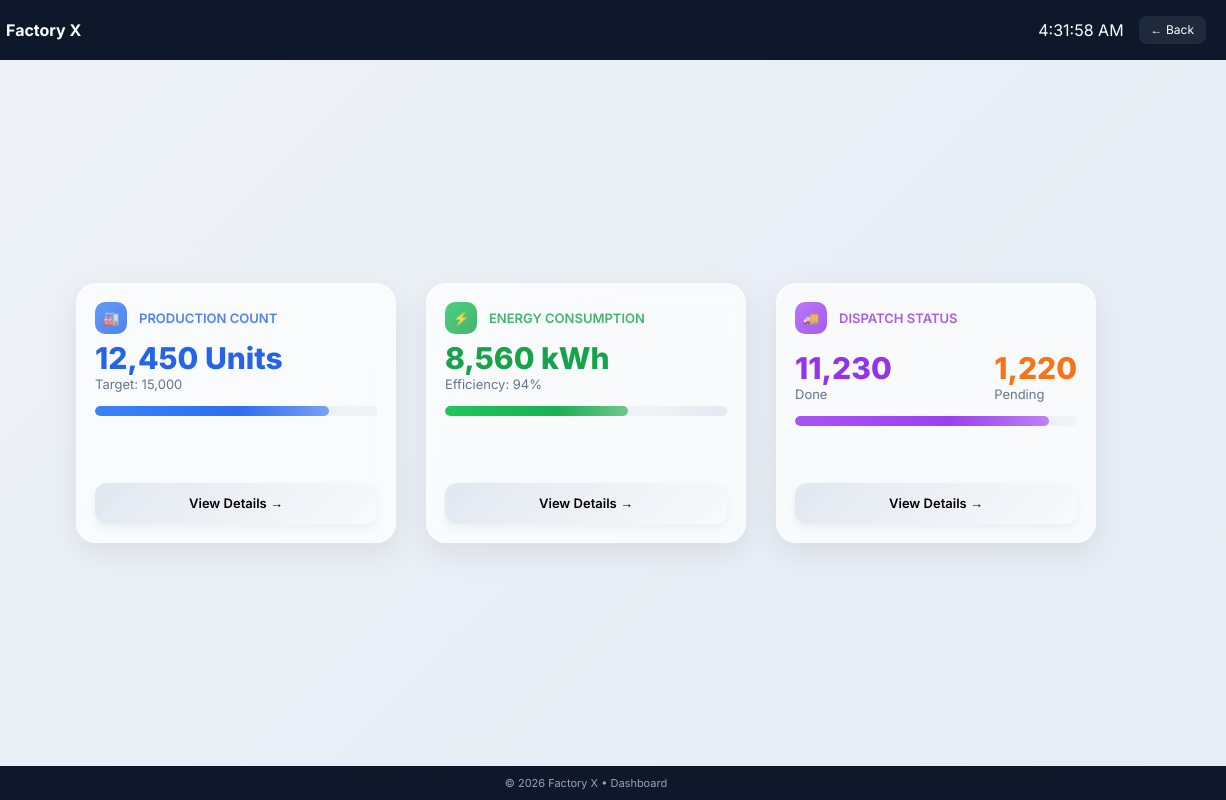
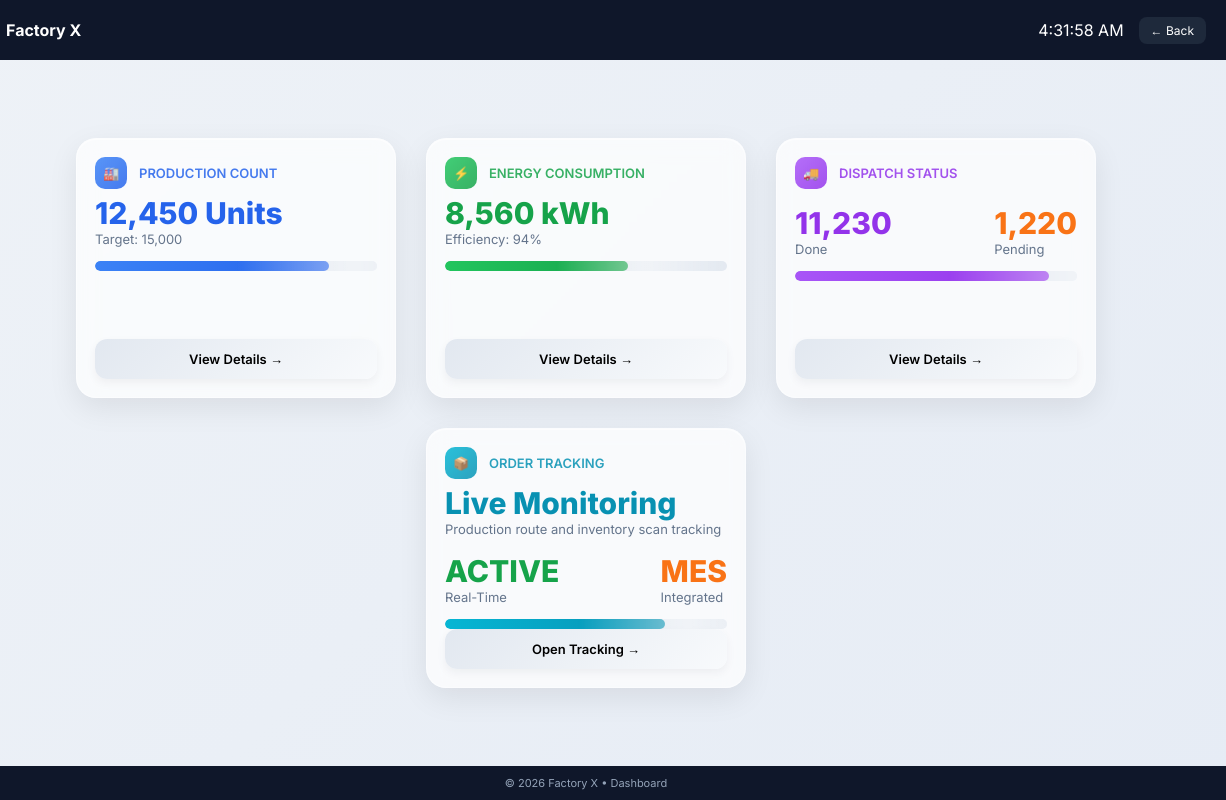
Before and after one commit to Ashish58/Ashish58-Factory-X-Simulation, a React app: page dashboard.html in a window 1280 px wide. Shown: the full height of the page, 54-1280 px from the left. Built offline with nearby package versions, Linux system fonts and the light colour scheme.

Commit message:
Update dashboard.html

```diff
--- a/dashboard.html
+++ b/dashboard.html
@@ -8,11 +8,12 @@
 <link href="https://fonts.googleapis.com/css2?family=Inter:wght@400;600;700;800&display=swap" rel="stylesheet">
 
 <style>
+
 *{
   margin:0;
   padding:0;
   box-sizing:border-box;
-  font-family:Inter;
+  font-family:Inter,sans-serif;
 }
 
 html,body{
@@ -26,11 +27,14 @@ body{
 }
 
 /* HEADER */
+
 header{
   height:60px;
   background:#0f172a;
   color:#fff;
+
   padding:0 20px;
+
   display:flex;
   justify-content:space-between;
   align-items:center;
@@ -47,6 +51,7 @@ header{
 }
 
 /* RIGHT SIDE */
+
 .header-right{
   display:flex;
   align-items:center;
@@ -57,8 +62,11 @@ header{
   background:#1e293b;
   border:none;
   color:#fff;
+
   padding:6px 12px;
+
   border-radius:8px;
+
   cursor:pointer;
   font-size:12px;
 }
@@ -68,15 +76,19 @@ header{
 }
 
 /* MAIN */
+
 main{
   flex:1;
+
   display:flex;
   justify-content:center;
   align-items:center;
+
   padding:30px;
 }
 
 /* CARD WRAPPER */
+
 .card-wrapper{
   display:flex;
   gap:30px;
@@ -85,14 +97,17 @@ main{
 }
 
 /* CARD */
+
 .card{
   width:320px;
   height:260px;
 
   background:rgba(255,255,255,0.7);
+
   backdrop-filter:blur(10px);
 
   border-radius:20px;
+
   padding:18px;
 
   display:flex;
@@ -100,6 +115,7 @@ main{
   justify-content:space-between;
 
   border:1px solid rgba(255,255,255,0.4);
+
   box-shadow:
     0 10px 30px rgba(0,0,0,0.08),
     inset 0 1px 0 rgba(255,255,255,0.6);
@@ -112,32 +128,52 @@ main{
   box-shadow:0 20px 40px rgba(0,0,0,0.12);
 }
 
-/* HEADER */
+/* CARD HEADER */
+
 .card-header{
   display:flex;
   align-items:center;
   gap:12px;
+
   font-size:13px;
   font-weight:600;
-  opacity:0.8;
+
+  opacity:0.85;
 }
 
 .icon{
   width:32px;
   height:32px;
+
   border-radius:10px;
+
   display:flex;
   align-items:center;
   justify-content:center;
+
   color:#fff;
 }
 
 /* ICON COLORS */
-.blue-bg{background:linear-gradient(135deg,#3b82f6,#2563eb);}
-.green-bg{background:linear-gradient(135deg,#22c55e,#16a34a);}
-.purple-bg{background:linear-gradient(135deg,#a855f7,#9333ea);}
 
-/* VALUES */
+.blue-bg{
+  background:linear-gradient(135deg,#3b82f6,#2563eb);
+}
+
+.green-bg{
+  background:linear-gradient(135deg,#22c55e,#16a34a);
+}
+
+.purple-bg{
+  background:linear-gradient(135deg,#a855f7,#9333ea);
+}
+
+.cyan-bg{
+  background:linear-gradient(135deg,#06b6d4,#0891b2);
+}
+
+/* VALUE */
+
 .value{
   font-size:30px;
   font-weight:800;
@@ -150,17 +186,37 @@ main{
 }
 
 /* COLORS */
-.blue{color:#2563eb;}
-.green{color:#16a34a;}
-.purple{color:#9333ea;}
-.orange{color:#f97316;}
+
+.blue{
+  color:#2563eb;
+}
+
+.green{
+  color:#16a34a;
+}
+
+.purple{
+  color:#9333ea;
+}
+
+.orange{
+  color:#f97316;
+}
+
+.cyan{
+  color:#0891b2;
+}
 
 /* PROGRESS */
+
 .progress{
   margin-top:14px;
   height:10px;
+
   background:#e2e8f0;
+
   border-radius:20px;
+
   overflow:hidden;
 }
 
@@ -174,36 +230,59 @@ main{
   content:"";
   position:absolute;
   inset:0;
-  background:linear-gradient(90deg,transparent,rgba(255,255,255,0.5),transparent);
+
+  background:
+  linear-gradient(
+    90deg,
+    transparent,
+    rgba(255,255,255,0.5),
+    transparent
+  );
+
   animation:shine 2s infinite;
 }
 
 @keyframes shine{
-  0%{transform:translateX(-100%);}
-  100%{transform:translateX(100%);}
+
+  0%{
+    transform:translateX(-100%);
+  }
+
+  100%{
+    transform:translateX(100%);
+  }
+
 }
 
 /* SPLIT */
+
 .split{
   display:flex;
   justify-content:space-between;
   margin-top:10px;
 }
 
-/* BUTTON (ANCHOR STYLE) */
+/* BUTTON */
+
 .btn{
   text-decoration:none;
   text-align:center;
   display:block;
 
   padding:12px;
+
   border-radius:12px;
+
   font-size:13px;
   font-weight:600;
 
-  background:linear-gradient(135deg,#e2e8f0,#f8fafc);
+  background:
+  linear-gradient(135deg,#e2e8f0,#f8fafc);
+
   box-shadow:0 4px 10px rgba(0,0,0,0.05);
+
   transition:0.2s;
+
   color:#000;
 }
 
@@ -213,105 +292,282 @@ main{
 }
 
 /* FOOTER */
+
 footer{
   background:#0f172a;
   color:#94a3b8;
+
   text-align:center;
+
   padding:10px;
+
   font-size:11px;
 }
+
+/* RESPONSIVE */
+
+@media(max-width:768px){
+
+main{
+  padding:20px;
+}
+
+.card{
+  width:100%;
+  max-width:360px;
+}
+
+}
+
 </style>
 </head>
 
 <body>
 
 <header>
+
   <div class="header-left">
+
     <img src="assets/factory-logo.png" class="logo">
+
     <strong>Factory X</strong>
+
   </div>
 
   <div class="header-right">
+
     <div id="time"></div>
-    <button class="back-btn" onclick="history.back()">← Back</button>
+
+    <button class="back-btn" onclick="history.back()">
+      ← Back
+    </button>
+
   </div>
+
 </header>
 
 <main>
+
 <div class="card-wrapper">
 
 <!-- PRODUCTION -->
+
 <div class="card">
+
   <div>
+
     <div class="card-header blue">
+
       <div class="icon blue-bg">🏭</div>
+
       PRODUCTION COUNT
+
     </div>
 
-    <div class="value blue">12,450 Units</div>
-    <div class="sub">Target: 15,000</div>
+    <div class="value blue">
+      12,450 Units
+    </div>
+
+    <div class="sub">
+      Target: 15,000
+    </div>
 
     <div class="progress">
-      <div class="progress-fill" style="width:83%;background:linear-gradient(90deg,#3b82f6,#2563eb);"></div>
+
+      <div
+        class="progress-fill"
+        style="
+        width:83%;
+        background:linear-gradient(90deg,#3b82f6,#2563eb);
+      ">
+      </div>
+
     </div>
+
   </div>
 
   <a href="production-details.html" class="btn">
     View Details →
   </a>
+
 </div>
 
 <!-- ENERGY -->
+
 <div class="card">
+
   <div>
+
     <div class="card-header green">
+
       <div class="icon green-bg">⚡</div>
+
       ENERGY CONSUMPTION
+
     </div>
 
-    <div class="value green">8,560 kWh</div>
-    <div class="sub">Efficiency: 94%</div>
+    <div class="value green">
+      8,560 kWh
+    </div>
+
+    <div class="sub">
+      Efficiency: 94%
+    </div>
 
     <div class="progress">
-      <div class="progress-fill" style="width:65%;background:linear-gradient(90deg,#22c55e,#16a34a);"></div>
+
+      <div
+        class="progress-fill"
+        style="
+        width:65%;
+        background:linear-gradient(90deg,#22c55e,#16a34a);
+      ">
+      </div>
+
     </div>
+
   </div>
 
   <a href="energy-consumption.html" class="btn">
     View Details →
   </a>
+
 </div>
 
 <!-- DISPATCH -->
+
 <div class="card">
+
   <div>
+
     <div class="card-header purple">
+
       <div class="icon purple-bg">🚚</div>
+
       DISPATCH STATUS
+
     </div>
 
     <div class="split">
+
       <div>
-        <div class="value purple">11,230</div>
-        <div class="sub">Done</div>
+
+        <div class="value purple">
+          11,230
+        </div>
+
+        <div class="sub">
+          Done
+        </div>
+
       </div>
+
       <div>
-        <div class="value orange">1,220</div>
-        <div class="sub">Pending</div>
+
+        <div class="value orange">
+          1,220
+        </div>
+
+        <div class="sub">
+          Pending
+        </div>
+
       </div>
+
     </div>
 
     <div class="progress">
-      <div class="progress-fill" style="width:90%;background:linear-gradient(90deg,#a855f7,#9333ea);"></div>
+
+      <div
+        class="progress-fill"
+        style="
+        width:90%;
+        background:linear-gradient(90deg,#a855f7,#9333ea);
+      ">
+      </div>
+
     </div>
+
   </div>
 
   <a href="dispatch-status.html" class="btn">
     View Details →
   </a>
+
+</div>
+
+<!-- ORDER TRACKING -->
+
+<div class="card">
+
+  <div>
+
+    <div class="card-header cyan">
+
+      <div class="icon cyan-bg">📦</div>
+
+      ORDER TRACKING
+
+    </div>
+
+    <div class="value cyan">
+      Live Monitoring
+    </div>
+
+    <div class="sub">
+      Production route and inventory scan tracking
+    </div>
+
+    <div class="split">
+
+      <div>
+
+        <div class="value green">
+          ACTIVE
+        </div>
+
+        <div class="sub">
+          Real-Time
+        </div>
+
+      </div>
+
+      <div>
+
+        <div class="value orange">
+          MES
+        </div>
+
+        <div class="sub">
+          Integrated
+        </div>
+
+      </div>
+
+    </div>
+
+    <div class="progress">
+
+      <div
+        class="progress-fill"
+        style="
+        width:78%;
+        background:linear-gradient(90deg,#06b6d4,#0891b2);
+      ">
+      </div>
+
+    </div>
+
+  </div>
+
+  <a href="order-tracking.html" class="btn">
+    Open Tracking →
+  </a>
+
 </div>
 
 </div>
+
 </main>
 
 <footer>
@@ -319,11 +575,14 @@ footer{
 </footer>
 
 <script>
-// LIVE CLOCK
-setInterval(()=>{
+
+setInterval(function(){
+
   document.getElementById("time").innerText =
-    new Date().toLocaleTimeString();
+  new Date().toLocaleTimeString();
+
 },1000);
+
 </script>
 
 </body>
```
